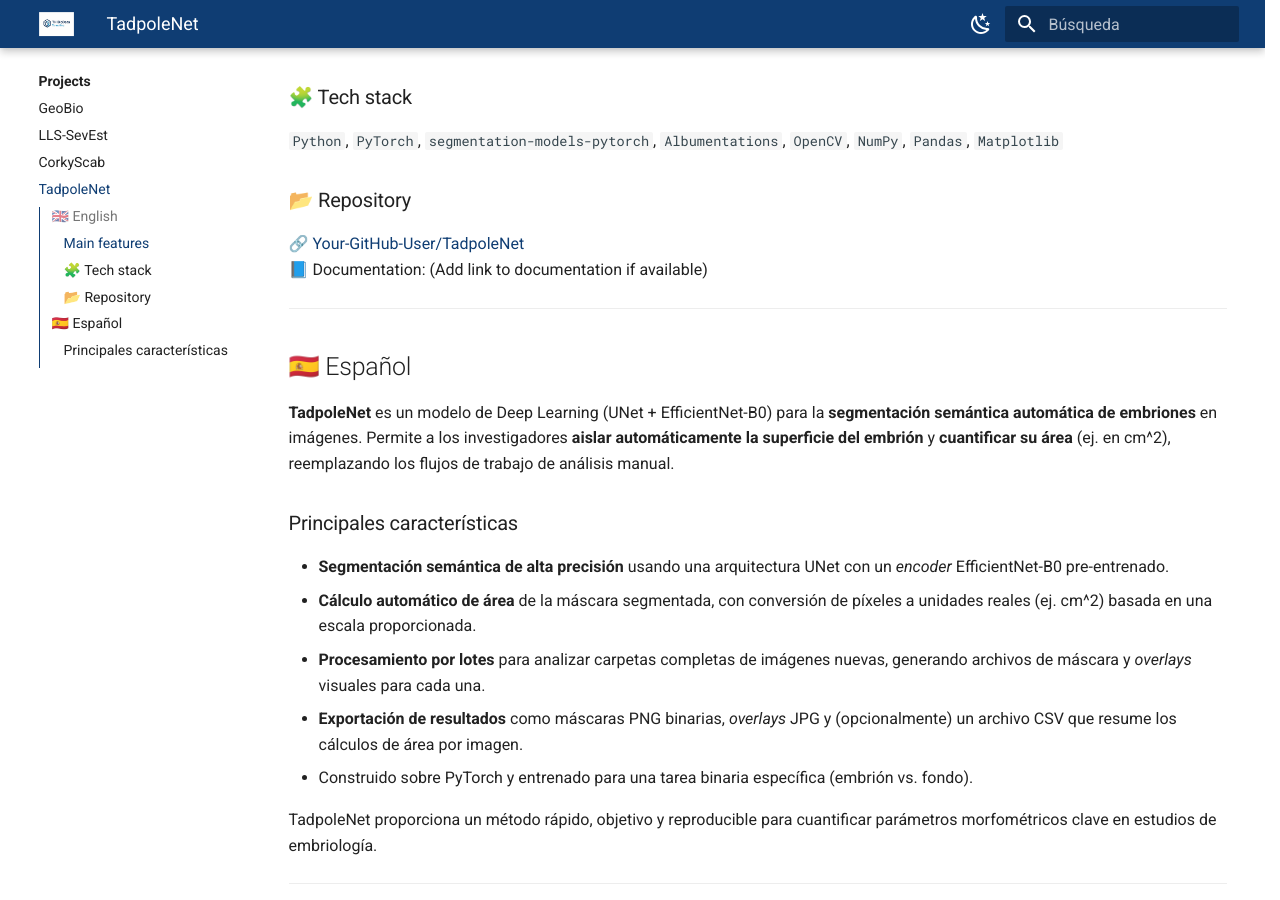
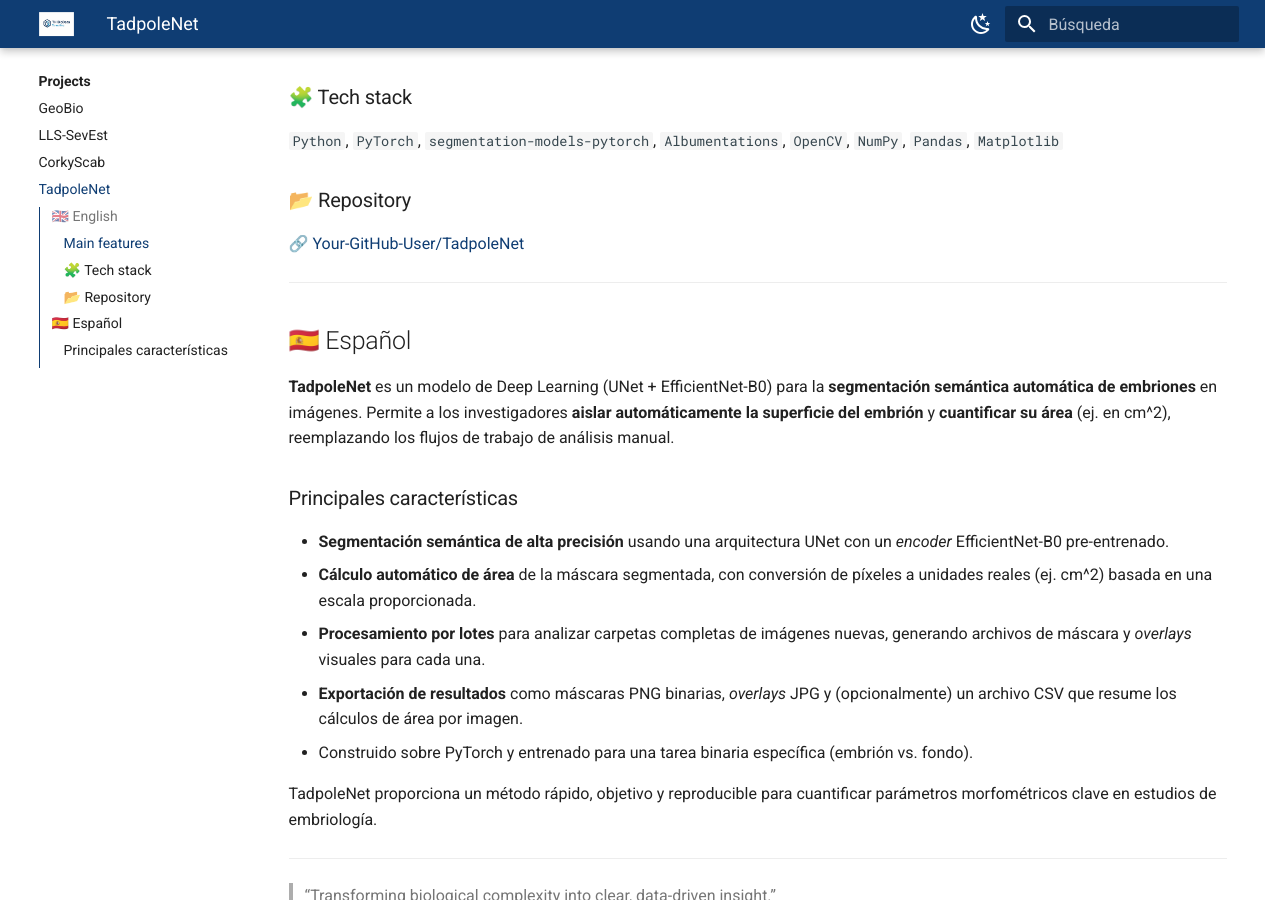
Before and after one commit to TH-BioData/th-biodata.github.io, an MkDocs documentation site: the page built from docs/projects/tadpolenet.md, in a window 1280 px wide and 900 px high, scrolled down 1500 px. Built offline with MkDocs 1.6.1 and Material for MkDocs 9.7.7, drawn with Linux system fonts in a browser that asks for light colours; some of the changed text lies outside the part shown.

Commit message:
Update tadpolenet.md

```diff
--- a/docs/projects/tadpolenet.md
+++ b/docs/projects/tadpolenet.md
@@ -1,4 +1,4 @@
-# 🥔 TadpoleNet
+# 🐸 TadpoleNet
 
 ![TadpoleNet example](../assets/tadpolenet_figure.png){ width="800" }
 
@@ -21,8 +21,7 @@ TadpoleNet provides a fast, objective, and reproducible method for quantifying k
 `Python`, `PyTorch`, `segmentation-models-pytorch`, `Albumentations`, `OpenCV`, `NumPy`, `Pandas`, `Matplotlib`
 
 ### 📂 Repository
-🔗 [Your-GitHub-User/TadpoleNet](https://github.com/Your-GitHub-User/TadpoleNet)
-📘 Documentation: (Add link to documentation if available)
+🔗 [Your-GitHub-User/TadpoleNet](https://github.com/TH-BioData/TadpoleNet)
 
 ---
 
```
